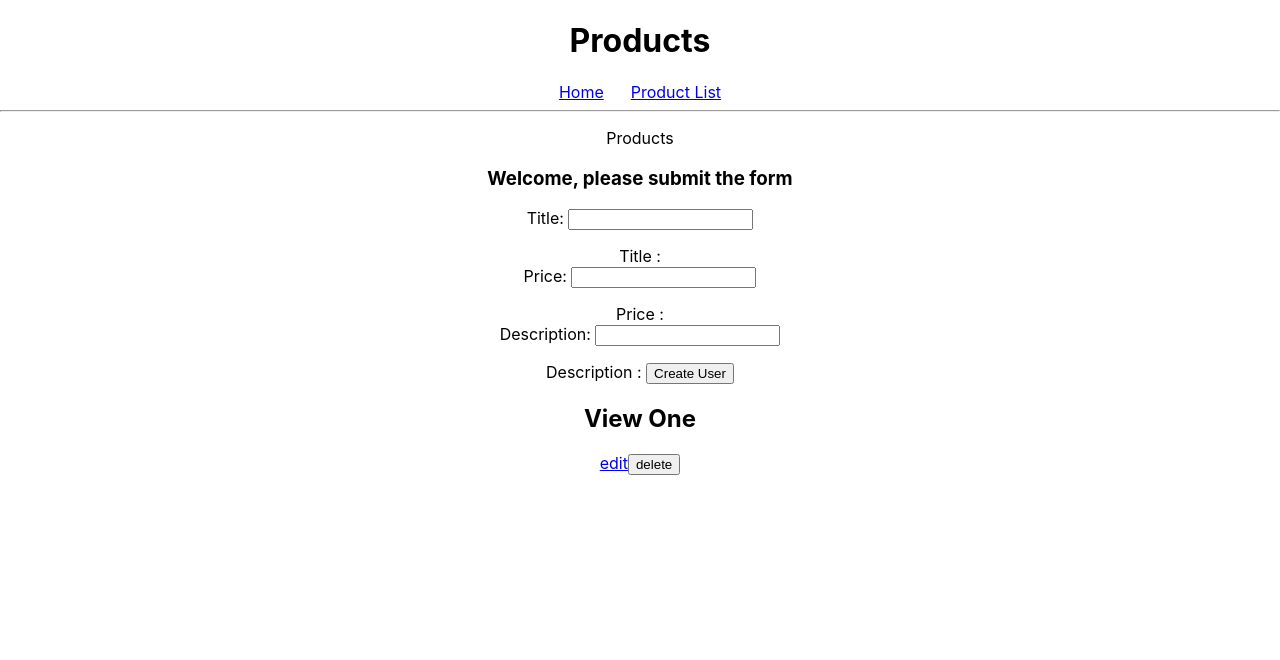
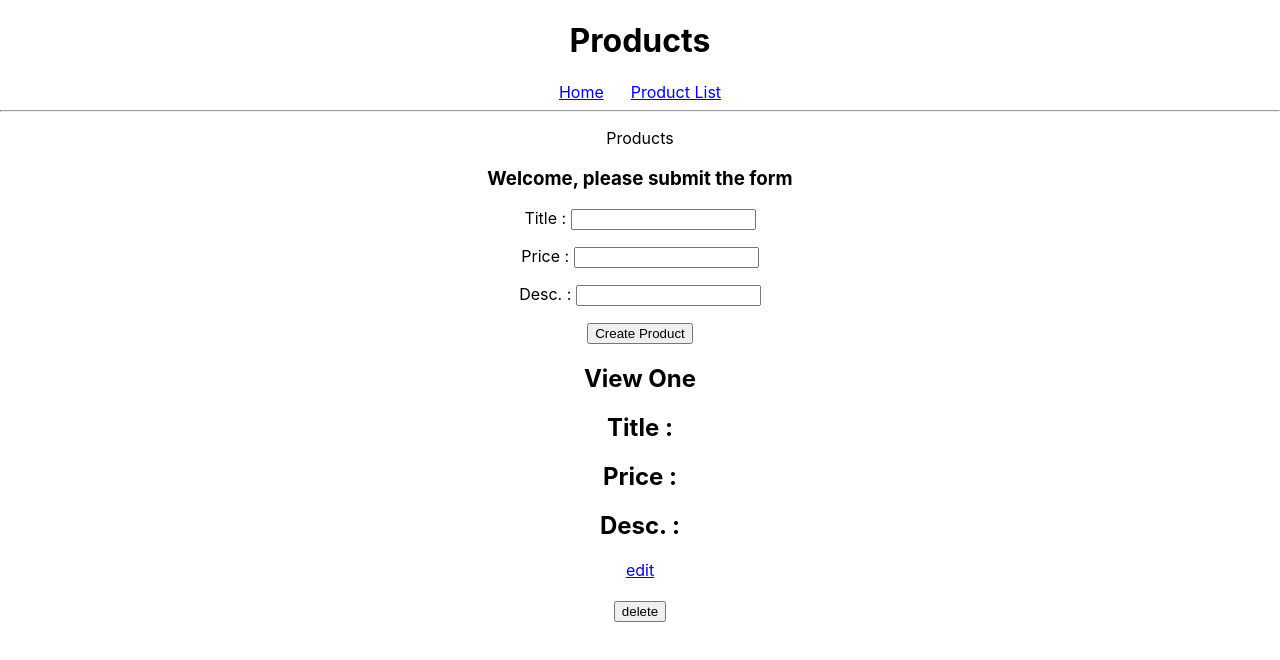
Before and after one commit to BlairYoung9/ProductManager, a React (Create React App) app in the folder client/: page /products/1 in a window 1280 px wide. Shown: the top 660 px of the page. Built offline with nearby package versions, Linux system fonts and the light colour scheme; no server answers.

Commit message:
added some comments

```diff
--- a/client/src/components/ViewOne.jsx
+++ b/client/src/components/ViewOne.jsx
@@ -6,7 +6,7 @@ import axios from 'axios';
 
 const ViewOne = (props) =>{
     const [products, setProducts] = useState([])
-    const {id} = useParams();
+    const { id } = useParams();
     const [thisProduct, setThisProduct] = useState({});
     useEffect( () => {
         axios.get("http://localhost:8001/api/products/"+ id)
@@ -30,13 +30,13 @@ const ViewOne = (props) =>{
             .catch(err => console.log(err))
         }
 
-
     return <div>
         <h2>View One</h2>
-        <h2>{thisProduct.title}</h2>
-        <h2>{thisProduct.price}</h2>
-        <h2>{thisProduct.description}</h2>
+        <h2>Title : {thisProduct.title}</h2>
+        <h2>Price : {thisProduct.price}</h2>
+        <h2>Desc. :{thisProduct.description}</h2>
         <Link to={"/products/update/" +id}>edit</Link>
+        <h2></h2>
         <button onClick={ () => deleteProduct(id)}>delete</button>
     </div>
 }
--- a/client/src/components/form.jsx
+++ b/client/src/components/form.jsx
@@ -69,24 +69,23 @@ const ProductForm = (props) => {
             <form onSubmit={createProduct}>
                 <h3>{formMessage()}</h3>
                 <div>
-                    <label>Title: </label>
+                    <label>Title : </label>
                     <input type="text" onChange={handleTitle} value={title} />
                     <p>{titleError}</p>
                 </div>
-                Title : {title}
                 <div>
-                    <label>Price: </label>
+                    <label>Price : </label>
                     <input type="text" onChange={handlePrice} value={price} />
                     <p>{priceError}</p>
                 </div>
-                Price : {price}
+
                 <div>
-                    <label>Description: </label>
+                    <label>Desc. : </label>
                     <input type="text" onChange={(e) => handleDescription(e)} value={description} />
                     <p>{descriptionError}</p>
                 </div>
-                Description : {description}
-                <input type="submit" value="Create User" />
+
+                <input type="submit" value="Create Product" />
             </form>
         </div>
     );
```
Also changed, not shown: 1 other file (tests, documents, lock files or other folders).
